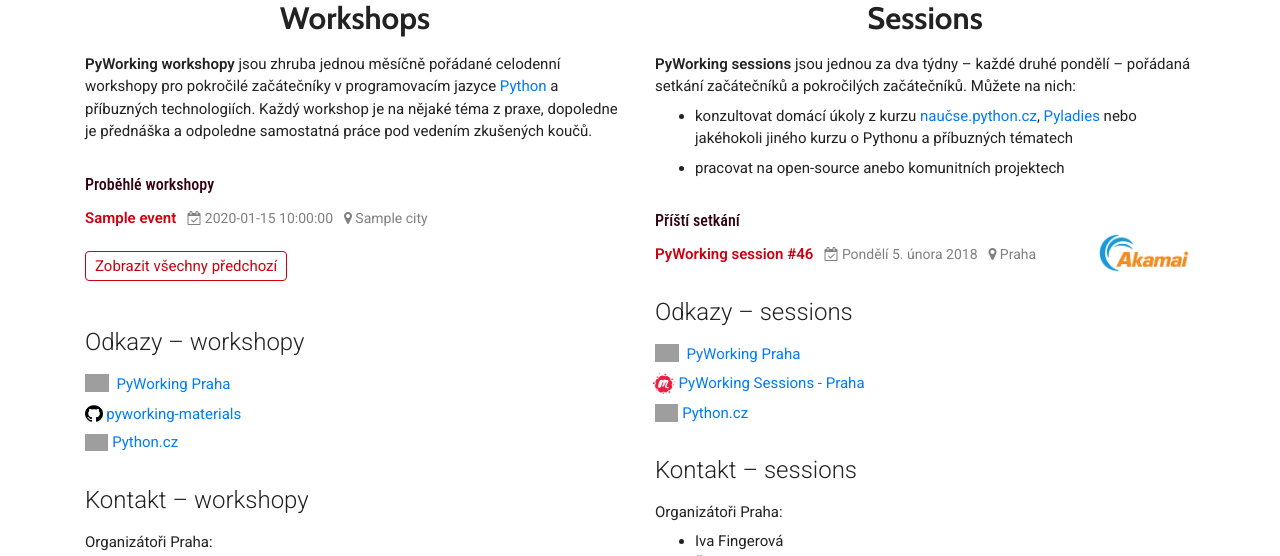
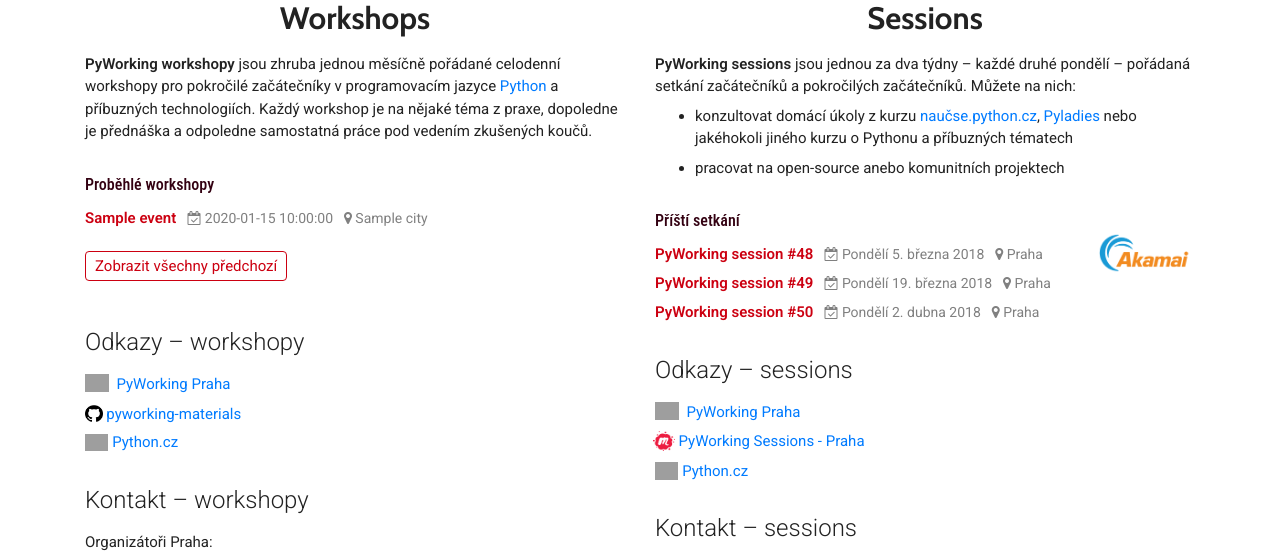
Before and after one commit to pyvec/pyworking.cz, a Flask app: template pyworking_cz/templates/index.html in a window 1280 px wide. Shown: the part 411-967 px from the top of the page. Run offline with Flask 2, Linux system fonts and the light colour scheme; the template is opened without the code that fills it: most values are stand-ins (such as "Sample title", 1, 10 or a date in 2020); some libraries are stand-ins or nearby versions; some web fonts are replaced; grey boxes are pictures that could not be loaded.

Commit message:
Update pyworking sessions

```diff
--- a/pyworking_cz/templates/index.html
+++ b/pyworking_cz/templates/index.html
@@ -126,19 +126,25 @@
         <img src='/static/akamai-logo.png' alt='Akamai' style='height: 60px'>
       </div>
 
+      {% macro meetup(url, title, date) %}
         <p>
           <span class='event-title'>
-          <a href='https://www.meetup.com/pyladiescz/events/grntcpyxdbhb/'>PyWorking session #46</a>
+            <a href='{{ url }}'>{{ title }}</a>
           </span>
           <span class='event-date'>
             <i class="fa fa-calendar-check-o" aria-hidden="true"></i>
-          Pondělí 5. února 2018
+            {{ date }}
           </span>
           <span class='event-location'>
             <i class="fa fa-map-marker" aria-hidden="true"></i>
             Praha
           </span>
         </p>
+      {% endmacro %}
+
+      {{ meetup('https://www.meetup.com/pyladiescz/events/247252403/', 'PyWorking session #48', 'Pondělí 5. března 2018') }}
+      {{ meetup('https://www.meetup.com/pyladiescz/events/247252464/', 'PyWorking session #49', 'Pondělí 19. března 2018') }}
+      {{ meetup('https://www.meetup.com/pyladiescz/events/247252535/', 'PyWorking session #50', 'Pondělí 2. dubna 2018') }}
 
       <h2>Odkazy &ndash; sessions</h2>
 
```
Lines whose indentation alone changed are shown as unchanged.
